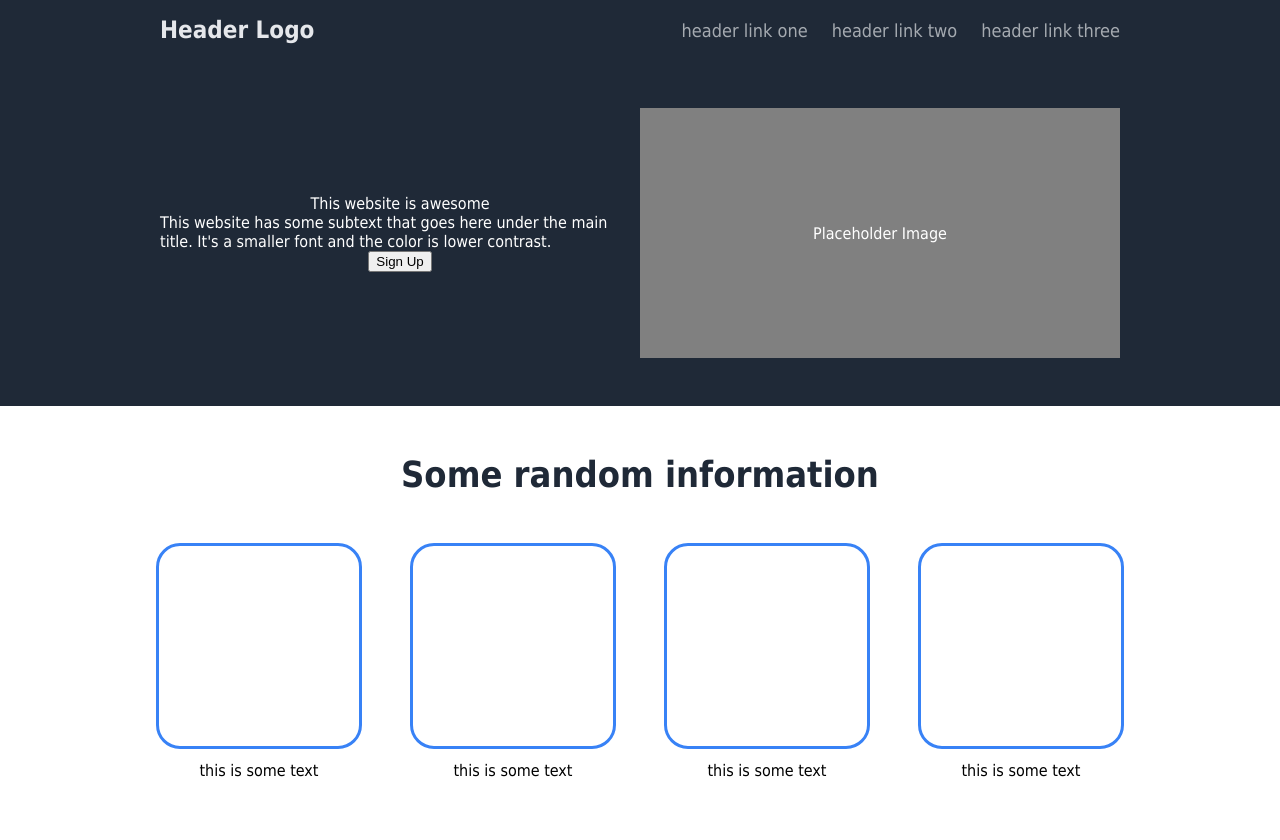
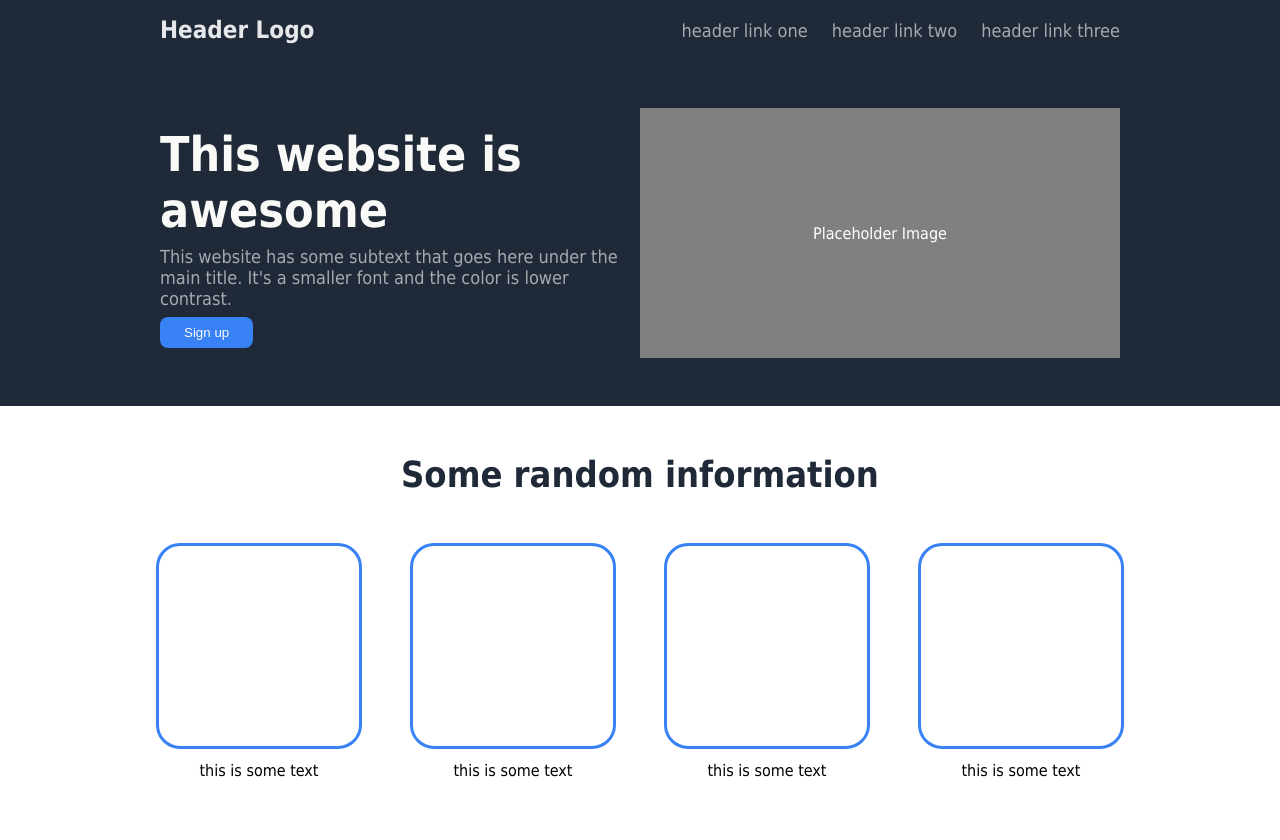
Before and after one commit to JackHendon/landing-page, a plain HTML site: page index.html in a window 1280 px wide. Drawn offline with Linux system fonts and the light colour scheme.

Commit message:
Add styling to left hero section

```diff
--- a/index.html
+++ b/index.html
@@ -25,7 +25,7 @@
             It's a smaller font and the color is lower contrast.
           </div>
           <div class="button">
-            <button>Sign Up</button>
+            <button>Sign up</button>
           </div>
         </div>
         <div class="right">
--- a/style.css
+++ b/style.css
@@ -51,9 +51,32 @@ body {
 .left {
   display: flex;
   flex-direction: column;
-  align-items: center;
+  align-items: flex-start;
+  margin-right: 12px;
   width: 50%;
   color: white;
+}
+
+.title {
+    font-size: 48px;
+    font-weight: bolder;
+    color: #F9FAF8;
+    padding: 8px 0;
+}
+
+.description {
+    font-size: 18px;
+    color: #e5e7ebad;
+}
+
+.button button {
+    background-color: #3882F6;
+    color: #F9FAF8;
+    border: none;
+    padding: 8px 24px;
+    margin-top: 8px;
+    border-radius: 8px;
+
 }
 .right {
   display: flex;
```
